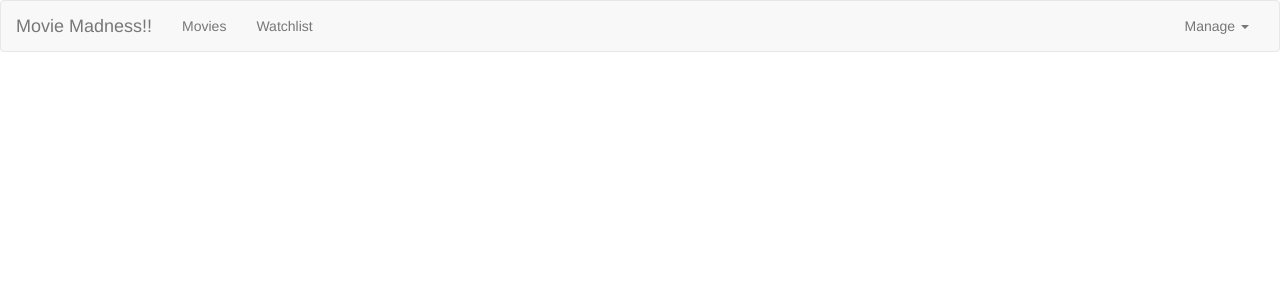
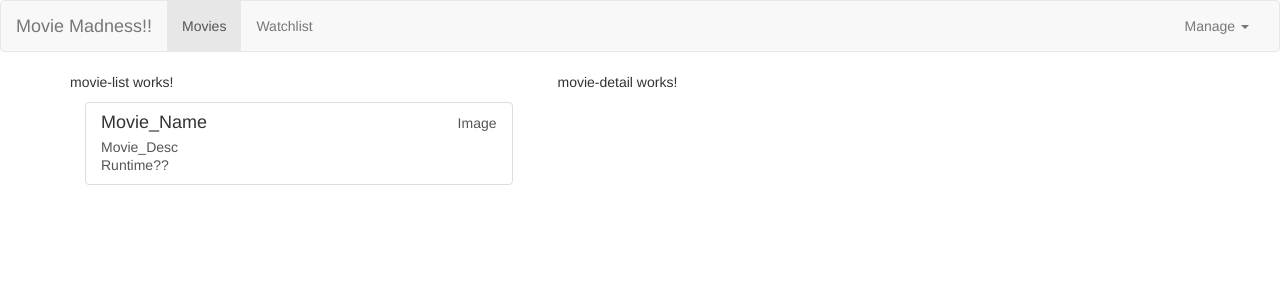
Before and after one commit to poswald338/movie-app, an Angular app: page /movies in a window 1280 px wide. Shown: the top 300 px of the page. Built offline with nearby package versions, Linux system fonts and the light colour scheme.

Commit message:
Added Routes
Added Routes to navigate between the movie list and watch list

```diff
--- /dev/null
+++ b/src/app/app-routing.module.ts
@@ -0,0 +1,19 @@
+import { NgModule } from '@angular/core';
+import { Routes, RouterModule } from '@angular/router';
+import { AppComponent } from './app.component';
+import { HeaderComponent } from './header/header.component';
+import { MovieListComponent } from './movies/movie-list/movie-list.component';
+import { MoviesComponent } from './movies/movies.component';
+import { WatchListComponent } from './watch-list/watch-list.component';
+
+const appRoutes: Routes = [
+  {path: '', redirectTo: '/movies', pathMatch: 'full'},
+  {path: 'movies', component: MoviesComponent},
+  {path: 'watch-list', component: WatchListComponent}
+];
+
+@NgModule({
+  imports: [RouterModule.forRoot(appRoutes)],
+  exports: [RouterModule]
+})
+export class AppRoutingModule {};
--- a/src/app/app.component.html
+++ b/src/app/app.component.html
@@ -1,14 +1,15 @@
-<app-header
-  [moviesClicked]="moviesClicked"
+<app-header>
+  <!-- [moviesClicked]="moviesClicked"
   (showMovies)="setMoviesClicked($event)"
   [watchListClicked]="watchListClicked"
-  (showWatchlist)="setWatchListClicked($event)">
+  (showWatchlist)="setWatchListClicked($event)" -->
 </app-header>
 <div class="container">
   <div class="row">
     <div class="col-md-12">
-      <app-movies *ngIf="moviesClicked"></app-movies>
-      <app-watch-list *ngIf="watchListClicked === true"></app-watch-list>
+      <router-outlet></router-outlet>
+      <!-- <app-movies *ngIf="moviesClicked"></app-movies>
+      <app-watch-list *ngIf="watchListClicked === true"></app-watch-list> -->
     </div>
   </div>
 </div>
--- a/src/app/app.module.ts
+++ b/src/app/app.module.ts
@@ -8,6 +8,7 @@ import { WatchListComponent } from './watch-list/watch-list.component';
 import { MovieComponent } from './movies/movie-list/movie/movie.component';
 import { MovieDetailComponent } from './movies/movie-detail/movie-detail.component';
 import { MovieListComponent } from './movies/movie-list/movie-list.component';
+import { AppRoutingModule } from './app-routing.module';
 
 @NgModule({
   declarations: [
@@ -20,7 +21,8 @@ import { MovieListComponent } from './movies/movie-list/movie-list.component';
     MovieListComponent
   ],
   imports: [
-    BrowserModule
+    BrowserModule,
+    AppRoutingModule
   ],
   providers: [],
   bootstrap: [AppComponent]
--- a/src/app/header/header.component.html
+++ b/src/app/header/header.component.html
@@ -5,8 +5,8 @@
     </div>
     <div class="collapse navbar-collapse">
       <ul class="nav navbar-nav">
-        <li><a href="#" (click)="onSelectMovies()">Movies</a></li>
-        <li><a href="#" (click)="onSelectWatchlist()">Watchlist</a></li>
+        <li routerLinkActive="active"><a  routerLink="/movies">Movies</a></li>
+        <li routerLinkActive="active"><a  routerLink="watch-list">Watchlist</a></li>
       </ul>
       <ul class="nav navbar-nav navbar-right">
         <li class="dropdown">
```
